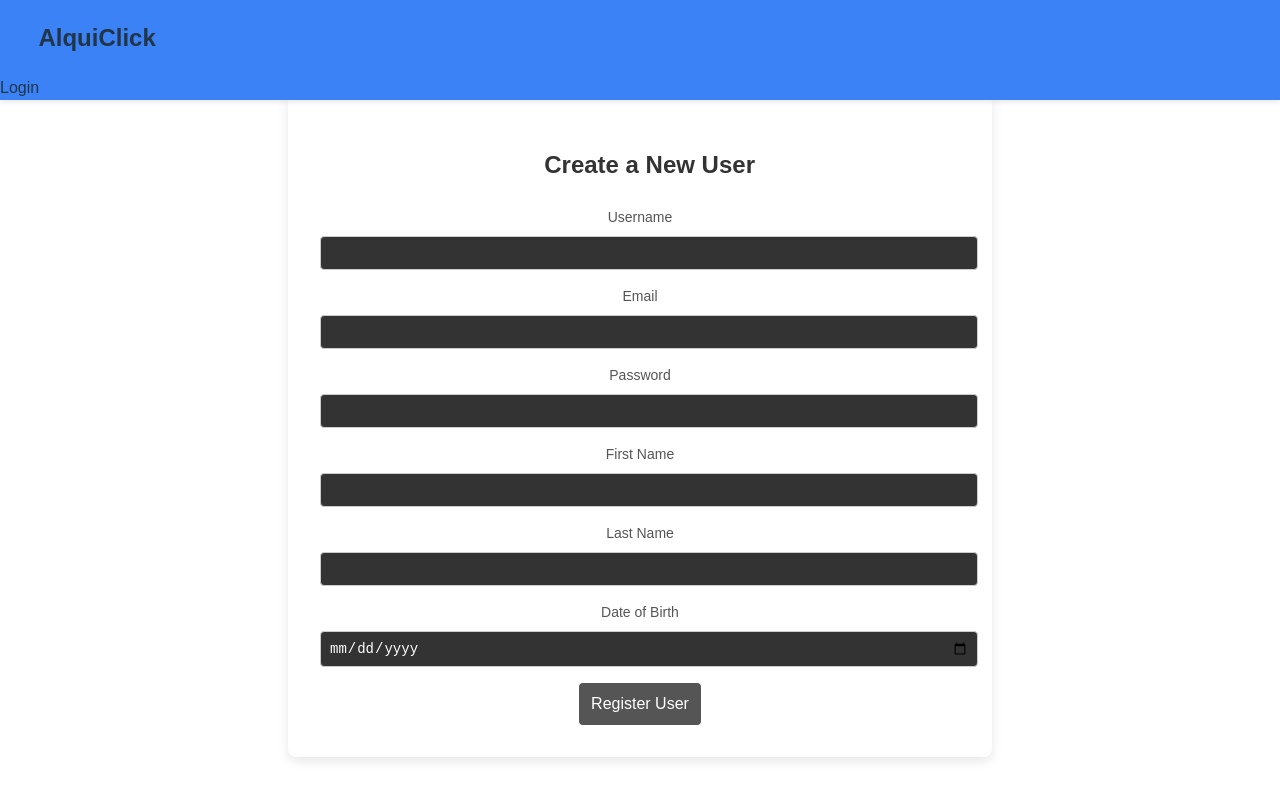
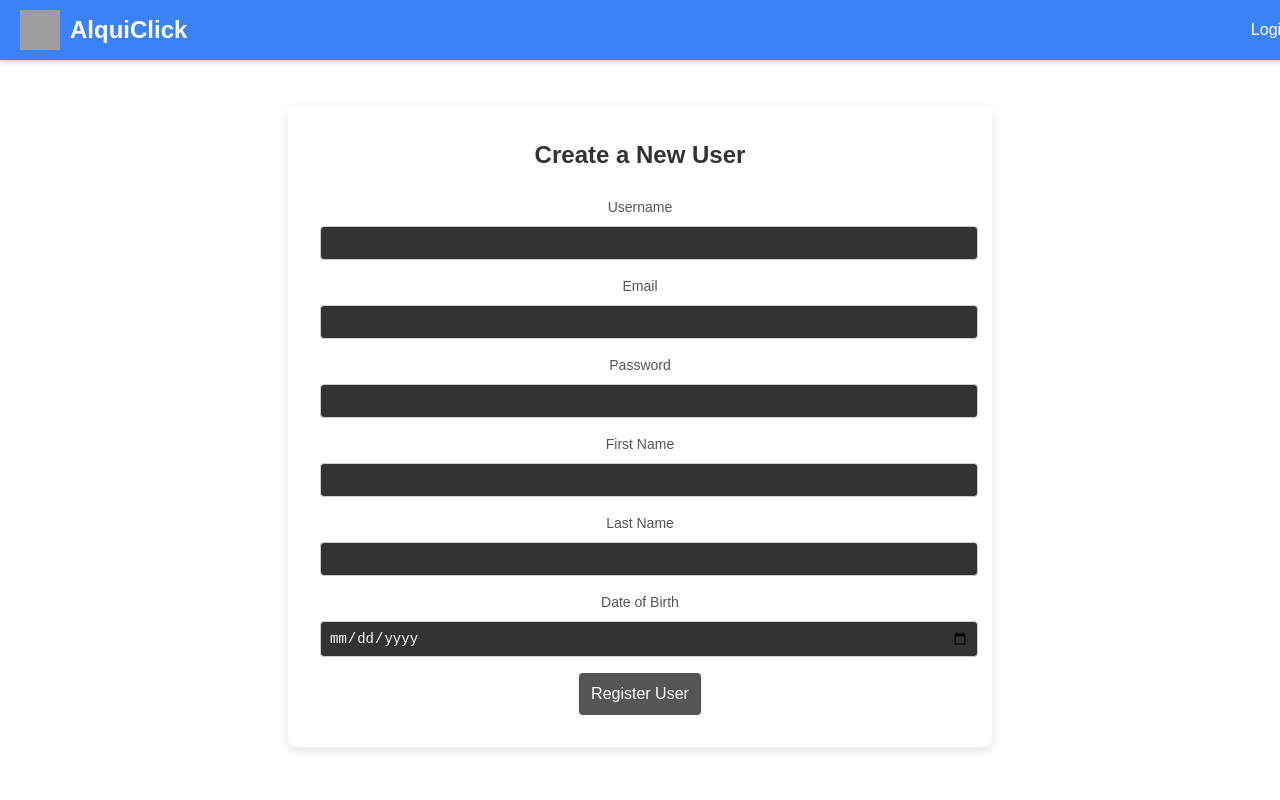
Before and after one commit to AlquiClick/frontend, a React (Vite) app: page /create-user in a window 1280 px wide. Built offline with nearby package versions, Linux system fonts and the light colour scheme; grey boxes are pictures that could not be loaded.

Commit message:
feat(header): add username when user as log in

```diff
--- a/src/App.jsx
+++ b/src/App.jsx
@@ -1,5 +1,6 @@
-import React from 'react';
+import React, { useState, useEffect } from 'react';
 import { BrowserRouter as Router, Routes, Route } from 'react-router-dom';
+import HeaderContainer from './components/header/HeaderContainer';
 import LoginForm from './components/LoginForm';
 import CreateUserForm from './components/Users/CreateUserForm';
 import UpdateUserForm from './components/Users/UpdateUserForm';
@@ -16,6 +17,7 @@ function App() {
   return (
     <Router>
       <div className="app-container">
+        <HeaderContainer />
         <Routes>
           <Route path="/" element={<HomeContainer />} />
           <Route path="/login" element={<LoginForm />} />
--- a/src/components/LoginForm.jsx
+++ b/src/components/LoginForm.jsx
@@ -21,6 +21,7 @@ const LoginForm = () => {
 
         const data = await response.json();
         localStorage.setItem('token', JSON.stringify(data.token))
+        localStorage.setItem('username', values.username)
     }
 
     const validationSchema = Yup.object().shape({
--- a/src/components/footer/FooterContainer.jsx
+++ /dev/null
@@ -1,19 +0,0 @@
-import React from 'react';
-
-const FooterContainer = () => {
-    return (
-        <footer style={{
-            position: 'fixed',
-            bottom: 0,
-            width: '100%',
-            background: '#3B82F6',
-            textAlign: 'center',
-            boxShadow: '0px -2px 5px rgba(0,0,0,0.1)',
-            zIndex: 1000
-        }}>
-            <p>&copy; {new Date().getFullYear()} AlquiClick. Todos los derechos reservados.</p>
-        </footer>
-    );
-};
-
-export default FooterContainer;
--- a/src/components/header/HeaderContainer.jsx
+++ b/src/components/header/HeaderContainer.jsx
@@ -1,19 +1,31 @@
 import React from 'react';
-import '../../styles/header.css'
+import '../../styles/header.css';
 
 const HeaderContainer = () => {
+    const isLoggedIn = JSON.parse(localStorage.getItem('token')) ? true : false;
+    const username = localStorage.getItem('username');
+
     return (
-        <header className='headerContainer' style={{
-            position: 'fixed',
-            top: 0,
-            width: '100%',
-            background: '#3B82F6',
-            textAlign: 'left',
-            boxShadow: '0px 2px 5px rgba(0,0,0,0.1)',
-        }}>
-            <h2>AlquiClick</h2>
-            <div>
-                Login
+        <header className="headerContainer">
+            <div className="logo-section">
+                <img src="/path/to/logo.png" alt="Logo" className="logo" />
+                <h2>AlquiClick</h2>
+            </div>
+            <div className="menu-section">
+                {isLoggedIn ? (
+                    <div className="user-info">
+                        <div className="dropdown">
+                            <button className="dropdown-button">Hola, {username}</button>
+                            <div className="dropdown-content">
+                                <a href="/perfil">Perfil</a>
+                                <a href="/alquileres">Mis Alquileres</a>
+                                <a href="/cerrar-sesion">Cerrar Sesión</a>
+                            </div>
+                        </div>
+                    </div>
+                ) : (
+                    <a href="/login" className="login-link">Login</a>
+                )}
             </div>
         </header>
     );
--- a/src/components/home/HomeContainer.jsx
+++ b/src/components/home/HomeContainer.jsx
@@ -2,7 +2,6 @@ import React, { useState, useEffect } from 'react';
 import { Card } from 'primereact/card';
 import { Button } from 'primereact/button';
 import HeaderContainer from '../header/HeaderContainer';
-import FooterContainer from '../footer/FooterContainer';
 import '../../styles/home.css';
 
 const HomeContainer = () => {
@@ -51,8 +50,7 @@ const HomeContainer = () => {
 
     return (
         <>
-            <HeaderContainer />
-            <div style={{ marginTop: '20%', width: '100%'}}>
+            <div style={{width: '100%'}}>
                 <input
                     type="text"
                     placeholder="Buscar por título"
@@ -81,8 +79,6 @@ const HomeContainer = () => {
                     ))}
                 </div>
             </div>
-
-            <FooterContainer />
         </>
     );
 };
--- a/src/styles/header.css
+++ b/src/styles/header.css
@@ -1,12 +1,90 @@
-.home-container {
-    position: 'fixed';
+/* header.css */
+.headerContainer {
+    position: fixed;
     top: 0;
-    width: '100%',;
-    background: '#3B82F6';
-    textAlign: 'left';
-    boxShadow: '0px 2px 5px rgba(0,0,0,0.1)';
+    width: 100%;
+    background: #3B82F6;
+    display: flex;
+    justify-content: space-between;
+    align-items: center;
+    padding: 10px 20px;
+    box-shadow: 0px 2px 5px rgba(0, 0, 0, 0.1);
+    color: #ffffff;
+}
+
+.logo-section {
+    display: flex;
+    align-items: center;
+}
+
+.logo {
+    width: 40px; /* Ajusta el tamaño según el logo */
+    height: 40px;
+    margin-right: 10px;
 }
 
 h2 {
-    margin-left: 3%;
+    margin: 0;
+    font-size: 24px;
 }
+
+.menu-section {
+    display: flex;
+    align-items: center;
+}
+
+.user-info {
+    display: flex;
+    align-items: center;
+}
+
+.dropdown {
+    position: relative;
+}
+
+.dropdown-button {
+    background: none;
+    color: #ffffff;
+    border: none;
+    cursor: pointer;
+    padding: 5px 10px;
+}
+
+.dropdown-content {
+    display: none;
+    position: absolute;
+    right: 0;
+    background: #ffffff;
+    color: #333;
+    box-shadow: 0px 2px 5px rgba(0, 0, 0, 0.1);
+    min-width: 150px;
+    z-index: 1;
+    border-radius: 5px;
+}
+
+.dropdown:hover .dropdown-content {
+    display: block;
+}
+
+.dropdown-content a {
+    padding: 10px;
+    display: block;
+    text-decoration: none;
+    color: #333;
+}
+
+.dropdown-content a:hover {
+    background-color: #f0f0f0;
+}
+
+.login-link {
+    color: #ffffff;
+    text-decoration: none;
+    padding: 5px 10px;
+    border-radius: 5px;
+    transition: background 0.3s;
+}
+
+.login-link:hover {
+    background: rgba(255, 255, 255, 0.2);
+}
```
